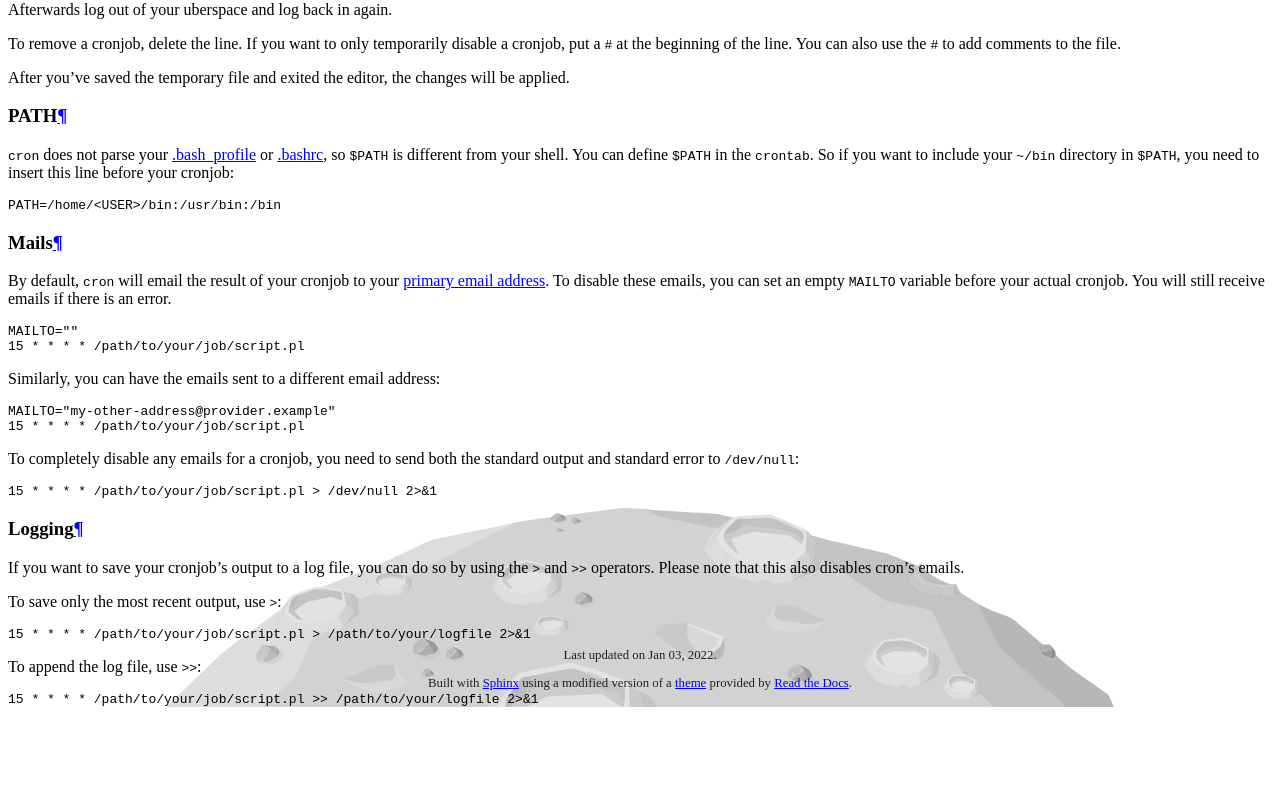
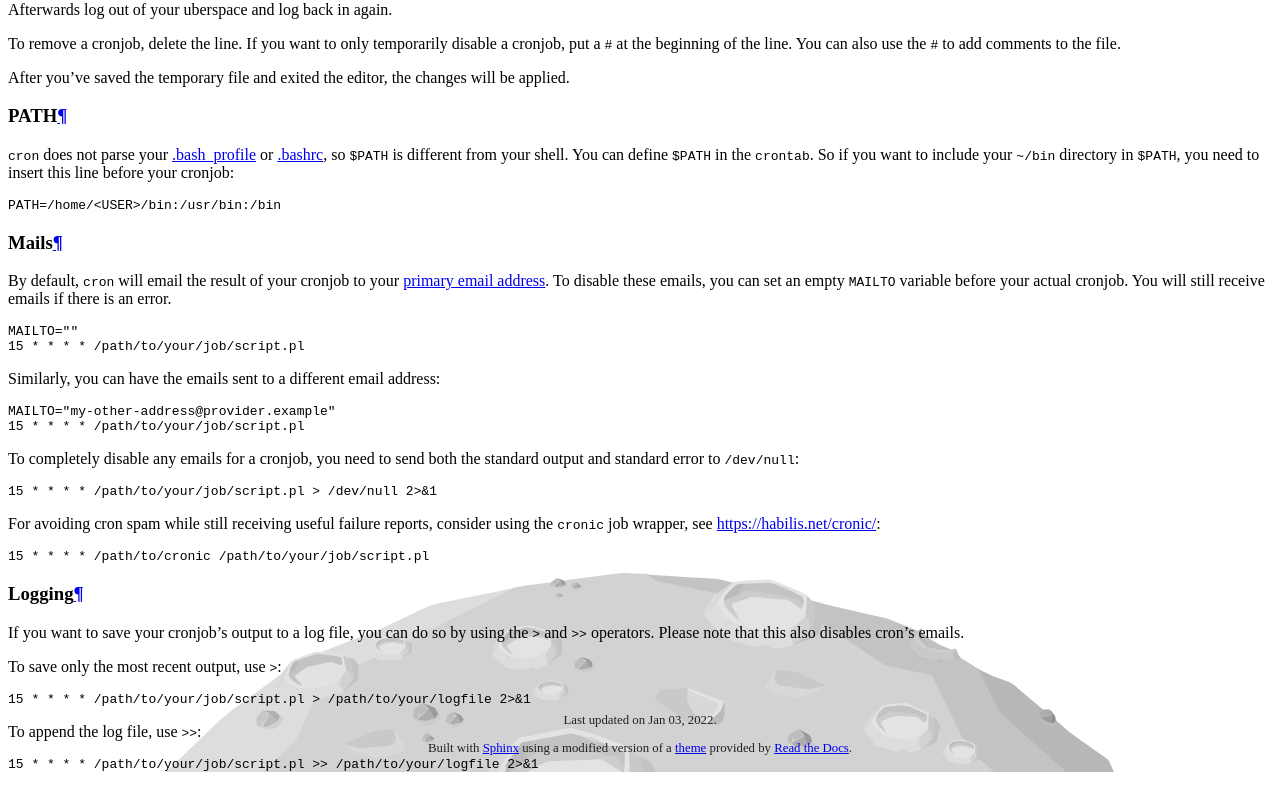
Before and after one commit to Uberspace/manual, a Sphinx documentation site: the page built from source/daemons-cron.rst, in a window 1280 px wide and 900 px high, scrolled down 3247 px. Shown: the top 811 px of the window. Built offline with Sphinx 7.4.7 and the Read the Docs theme 2.0.0, drawn with Linux system fonts in a browser that asks for light colours.

Commit message:
Recommend `cronic` for wrapping cron job output

```diff
--- a/source/daemons-cron.rst
+++ b/source/daemons-cron.rst
@@ -138,6 +138,13 @@ To completely disable any emails for a cronjob, you need to send both the standa
 
   15 * * * * /path/to/your/job/script.pl > /dev/null 2>&1
 
+For avoiding cron spam while still receiving useful failure reports, consider using the ``cronic`` job wrapper, see `<https://habilis.net/cronic/>`__:
+
+.. code-block:: none
+
+  15 * * * * /path/to/cronic /path/to/your/job/script.pl
+
+
 Logging
 -------
 
```
